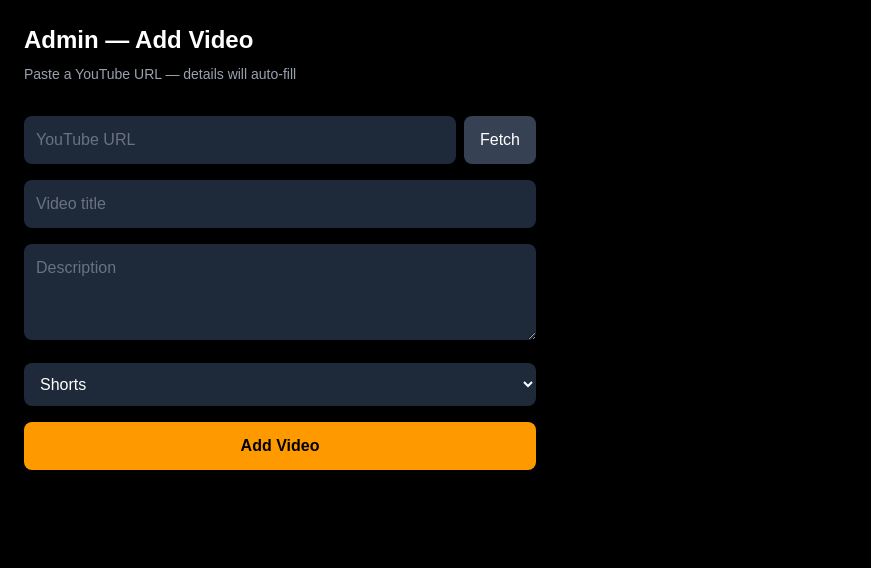
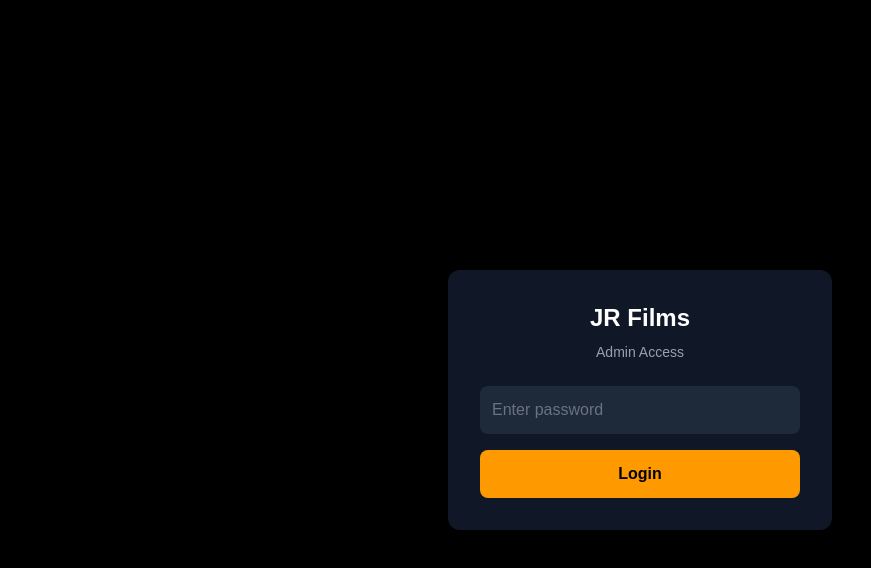
Before and after one commit to jrfilmsindia-glitch/jrfilmsindia, a Next.js app: page /admin in a window 1280 px wide. Shown: the top 568 px of the page, without its empty margins (0-871 px from the left). Built offline with nearby package versions, Linux system fonts and the light colour scheme.

Commit message:
add password protection to admin panel

```diff
--- a/app/admin/page.tsx
+++ b/app/admin/page.tsx
@@ -1,7 +1,11 @@
 'use client'
 import { useState } from 'react'
 
+const ADMIN_PASSWORD = 'jrfilms2024'
+
 export default function AdminPage() {
+  const [password, setPassword] = useState('')
+  const [authenticated, setAuthenticated] = useState(false)
   const [title, setTitle] = useState('')
   const [description, setDescription] = useState('')
   const [youtubeUrl, setYoutubeUrl] = useState('')
@@ -64,10 +68,42 @@ export default function AdminPage() {
     setLoading(false)
   }
 
+  if (!authenticated) {
+    return (
+      <main className="min-h-screen bg-black flex items-center justify-center">
+        <div className="bg-gray-900 p-8 rounded-xl w-full max-w-sm">
+          <h1 className="text-white text-2xl font-bold mb-2 text-center">JR Films</h1>
+          <p className="text-gray-400 text-sm text-center mb-6">Admin Access</p>
+          <input
+            type="password"
+            className="w-full bg-gray-800 text-white p-3 rounded-lg placeholder-gray-500 mb-4"
+            placeholder="Enter password"
+            value={password}
+            onChange={e => setPassword(e.target.value)}
+            onKeyDown={e => e.key === 'Enter' && (password === ADMIN_PASSWORD ? setAuthenticated(true) : setPassword(''))}
+          />
+          <button
+            onClick={() => password === ADMIN_PASSWORD ? setAuthenticated(true) : setPassword('')}
+            className="w-full bg-amber-500 text-black font-bold p-3 rounded-lg hover:bg-amber-400 transition"
+          >
+            Login
+          </button>
+        </div>
+      </main>
+    )
+  }
+
   return (
     <main className="min-h-screen bg-black p-6">
-      <h1 className="text-white text-2xl font-bold mb-2">Admin — Add Video</h1>
-      <p className="text-gray-400 text-sm mb-8">Paste a YouTube URL — details will auto-fill</p>
+      <div className="flex items-center justify-between mb-8">
+        <div>
+          <h1 className="text-white text-2xl font-bold">Admin — Add Video</h1>
+          <p className="text-gray-400 text-sm">Paste a YouTube URL — details will auto-fill</p>
+        </div>
+        <button onClick={() => setAuthenticated(false)} className="text-gray-400 text-sm hover:text-white">
+          Logout
+        </button>
+      </div>
 
       <div className="max-w-lg space-y-4">
         <div className="flex gap-2">
@@ -86,9 +122,7 @@ export default function AdminPage() {
           </button>
         </div>
 
-        {thumbnail && (
-          <img src={thumbnail} alt="thumbnail" className="w-full rounded-lg" />
-        )}
+        {thumbnail && <img src={thumbnail} alt="thumbnail" className="w-full rounded-lg" />}
 
         <input
           className="w-full bg-gray-800 text-white p-3 rounded-lg placeholder-gray-500"
--- a/app/browse/page.tsx
+++ b/app/browse/page.tsx
@@ -19,29 +19,31 @@ export default async function BrowsePage() {
   return (
     <main className="min-h-screen bg-black">
       <Navbar />
-      <div className="pt-24 px-6 md:px-16">
+      <div className="pt-24 px-6 md:px-16 pb-12">
 
-        <h1 className="text-white text-3xl font-bold mb-8">Browse</h1>
+        <h1 className="text-white text-3xl font-bold mb-6">Browse</h1>
 
         <div className="flex gap-3 overflow-x-auto pb-4 mb-8">
           {categories.map((cat) => (
-            <button key={cat} className="flex-shrink-0 px-4 py-2 rounded-full bg-gray-800 text-white text-sm hover:bg-amber-500 hover:text-black transition">
+            <button key={cat} className="flex-shrink-0 px-5 py-2 rounded-full bg-gray-800 text-white text-sm hover:bg-amber-500 hover:text-black transition font-medium">
               {cat}
             </button>
           ))}
         </div>
 
-        <div className="grid grid-cols-2 md:grid-cols-3 lg:grid-cols-4 xl:grid-cols-5 gap-4">
+        <div className="grid grid-cols-1 md:grid-cols-2 lg:grid-cols-3 xl:grid-cols-4 gap-6">
           {videos?.map((video) => (
-            <Link key={video.id} href={`/watch/${video.id}`}>
-              <div className="aspect-[9/16] bg-gray-800 rounded-lg overflow-hidden hover:scale-105 transition-transform duration-200 hover:ring-2 ring-amber-500">
+            <Link key={video.id} href={`/watch/${video.id}`} className="group">
+              <div className="aspect-video bg-gray-800 rounded-xl overflow-hidden group-hover:ring-2 ring-amber-500 transition-all duration-200">
                 {video.thumbnail_url
-                  ? <img src={video.thumbnail_url} alt={video.title} className="w-full h-full object-cover" />
+                  ? <img src={video.thumbnail_url} alt={video.title} className="w-full h-full object-cover group-hover:scale-105 transition-transform duration-200" />
                   : <div className="w-full h-full flex items-center justify-center"><span className="text-gray-600 text-xs">No thumbnail</span></div>
                 }
               </div>
-              <p className="text-white text-sm mt-2 truncate font-medium">{video.title}</p>
-              <p className="text-amber-500 text-xs mt-1 capitalize">{video.category}</p>
+              <div className="mt-3">
+                <p className="text-white text-sm font-medium line-clamp-2 leading-snug">{video.title}</p>
+                <p className="text-amber-500 text-xs mt-1 capitalize">{video.category}</p>
+              </div>
             </Link>
           ))}
         </div>
--- a/app/series/page.tsx
+++ b/app/series/page.tsx
@@ -18,19 +18,21 @@ export default async function SeriesPage() {
   return (
     <main className="min-h-screen bg-black">
       <Navbar />
-      <div className="pt-24 px-6 md:px-16">
+      <div className="pt-24 px-6 md:px-16 pb-12">
         <h1 className="text-white text-3xl font-bold mb-8">Series</h1>
-        <div className="grid grid-cols-2 md:grid-cols-3 lg:grid-cols-4 gap-4">
+        <div className="grid grid-cols-1 md:grid-cols-2 lg:grid-cols-3 xl:grid-cols-4 gap-6">
           {videos?.map((video) => (
-            <Link key={video.id} href={`/watch/${video.id}`}>
-              <div className="aspect-[9/16] bg-gray-800 rounded-lg overflow-hidden hover:scale-105 transition-transform duration-200 hover:ring-2 ring-amber-500">
+            <Link key={video.id} href={`/watch/${video.id}`} className="group">
+              <div className="aspect-video bg-gray-800 rounded-xl overflow-hidden group-hover:ring-2 ring-amber-500 transition-all duration-200">
                 {video.thumbnail_url
-                  ? <img src={video.thumbnail_url} alt={video.title} className="w-full h-full object-cover" />
+                  ? <img src={video.thumbnail_url} alt={video.title} className="w-full h-full object-cover group-hover:scale-105 transition-transform duration-200" />
                   : <div className="w-full h-full flex items-center justify-center"><span className="text-gray-600 text-xs">No thumbnail</span></div>
                 }
               </div>
-              <p className="text-white text-sm mt-2 truncate font-medium">{video.title}</p>
-              <p className="text-amber-500 text-xs mt-1">Series</p>
+              <div className="mt-3">
+                <p className="text-white text-sm font-medium line-clamp-2 leading-snug">{video.title}</p>
+                <p className="text-amber-500 text-xs mt-1">Series</p>
+              </div>
             </Link>
           ))}
         </div>
```
